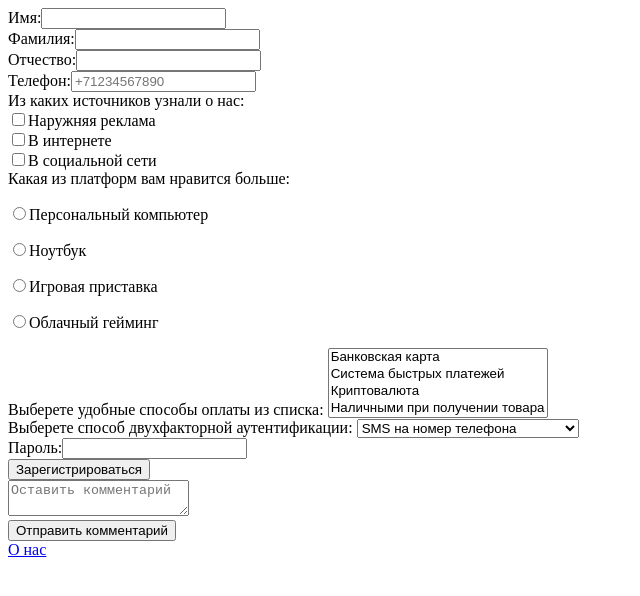
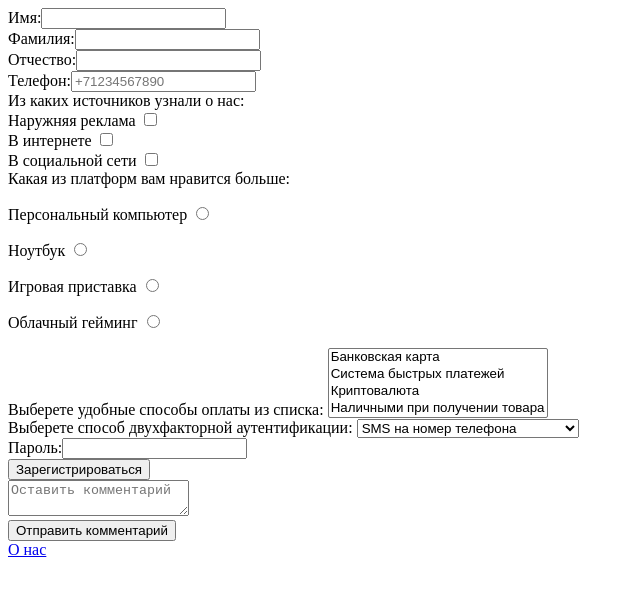
Before and after one commit to DmitriyOzhgibesov/JSCourse, a plain HTML site: page HTML/Index.html in a window 1280 px wide. Shown: the whole page, without its empty margins (0-640 px from the left). Drawn offline with Linux system fonts and the light colour scheme.

Commit message:
about.html:  1. убран xmlns в тэге html  2. Исправлен lang="en" на ru
 Index.html:
 1. Радио-баттоны и чекбоксы связаны со своими label'ами.

```diff
--- a/HTML/Index.html
+++ b/HTML/Index.html
@@ -12,16 +12,37 @@
     <div>Телефон:<input type="text" placeholder="+71234567890"></div>
     <div>
         Из каких источников узнали о нас:
-        <div><input type="checkbox" value="1">Наружняя реклама</div>
-        <div><input type="checkbox" value="2">В интернете</div>
-        <div><input type="checkbox" value="3">В социальной сети</div>
+        <div>
+            <label for="streetBanner">Наружняя реклама</label>
+            <input type="checkbox" id="streetBanner" value="1">
+        </div>
+        <div>
+            <label for="internet">В интернете</label>
+            <input type="checkbox" id="internet" value="2">
+        </div>
+        <div>
+            <label for="socialNet">В социальной сети</label>
+            <input type="checkbox" id="socialNet" value="3">
+        </div>
     </div>
     <div>
         Какая из платформ вам нравится больше:
-        <p><input type="radio" name="platform" value="1">Персональный компьютер</p>
-        <p><input type="radio" name="platform" value="2">Ноутбук</p>
-        <p><input type="radio" name="platform" value="3">Игровая приставка</p>
-        <p><input type="radio" name="platform" value="4">Облачный гейминг</p>
+        <p>
+            <label for="pc">Персональный компьютер</label>
+            <input type="radio" id="pc" name="platform" value="1">
+        </p>
+        <p>
+            <label for="notebook">Ноутбук</label>
+            <input type="radio" id="notebook" name="platform" value="2">
+        </p>
+        <p>
+            <label for="console">Игровая приставка</label>
+            <input type="radio" id="console" name="platform" value="3">
+        </p>
+        <p>
+            <label for="cloud">Облачный гейминг</label>
+            <input type="radio" id="cloud" name="platform" value="4">
+        </p>
     </div>
     <div>
         Выберете удобные способы оплаты из списка:
```
Also changed, not shown: HTML/about.html (+1 -2 lines).
